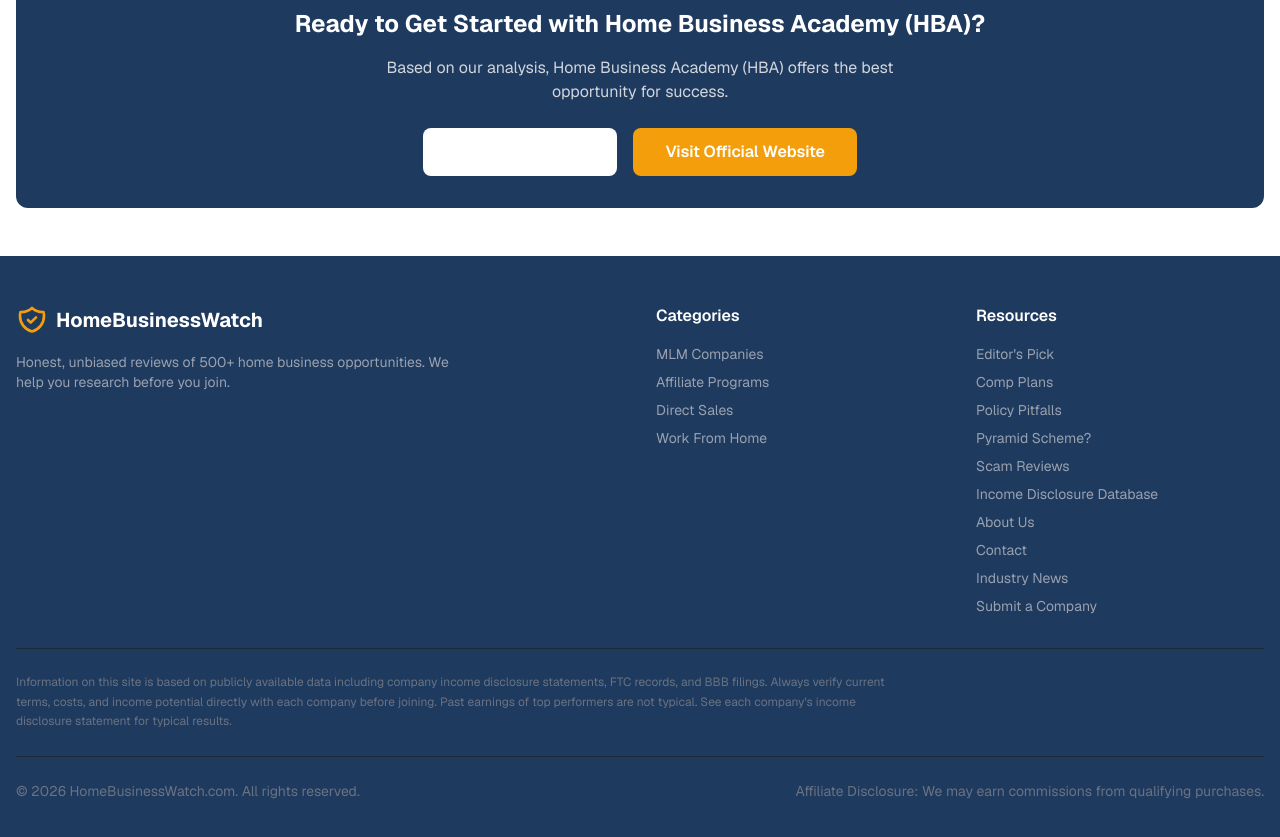
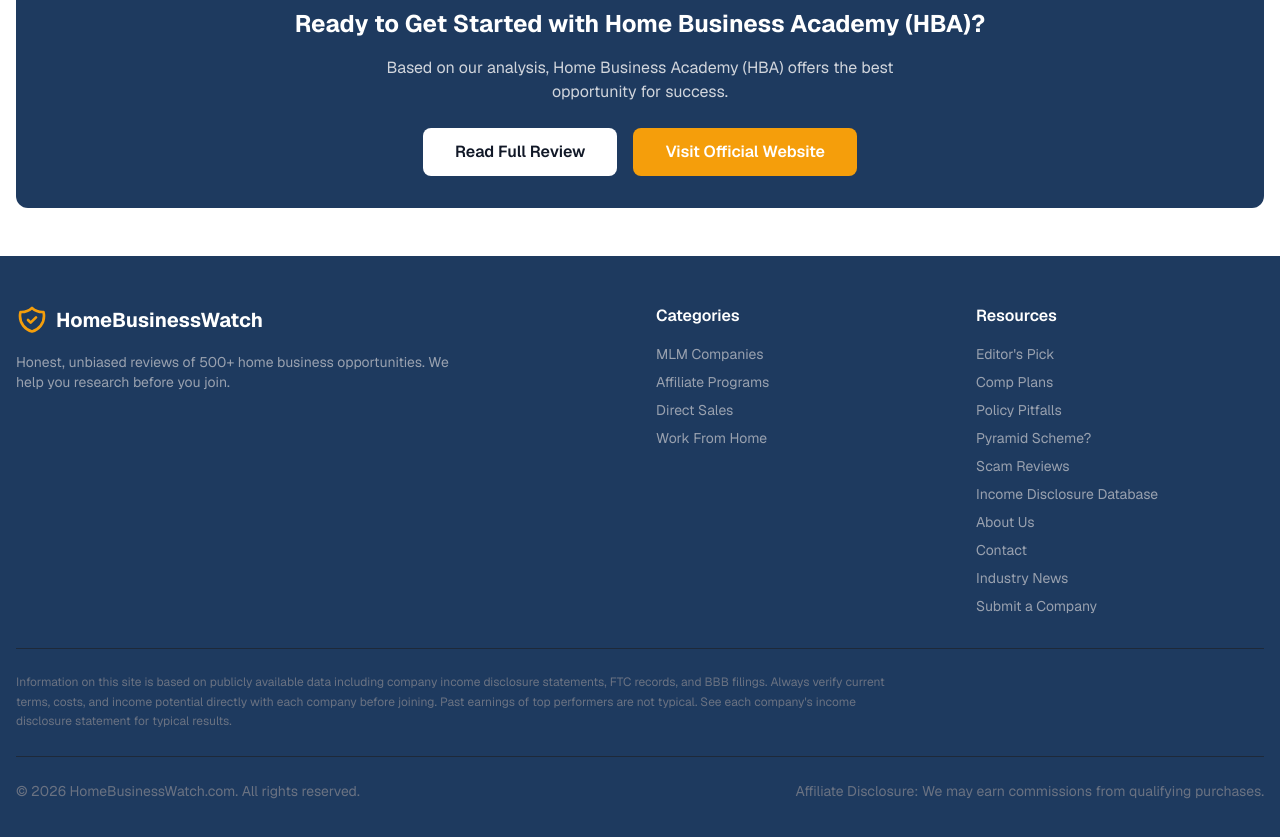
Before and after one commit to homebusinessacademy/home-business-watch, a Next.js app: page /compare/amway-vs-home-business-academy in a window 1280 px wide. Shown: the part 2060-2897 px from the top of the page. Built offline with nearby package versions, Linux system fonts and the light colour scheme.

Commit message:
Force dark text on Read Full Review button with inline style

```diff
--- a/src/app/compare/[slug]/page.tsx
+++ b/src/app/compare/[slug]/page.tsx
@@ -311,7 +311,8 @@
           <div className="flex flex-col sm:flex-row gap-4 justify-center">
             <Link
               href={`/companies/${winner.slug}`}
-              className="inline-block bg-white text-gray-900 hover:bg-gray-100 px-8 py-3 rounded-lg font-semibold transition-colors"
+              className="inline-block bg-white hover:bg-gray-100 px-8 py-3 rounded-lg font-semibold transition-colors"
+              style={{color: '#111827'}}
             >
               Read Full Review
             </Link>
```
